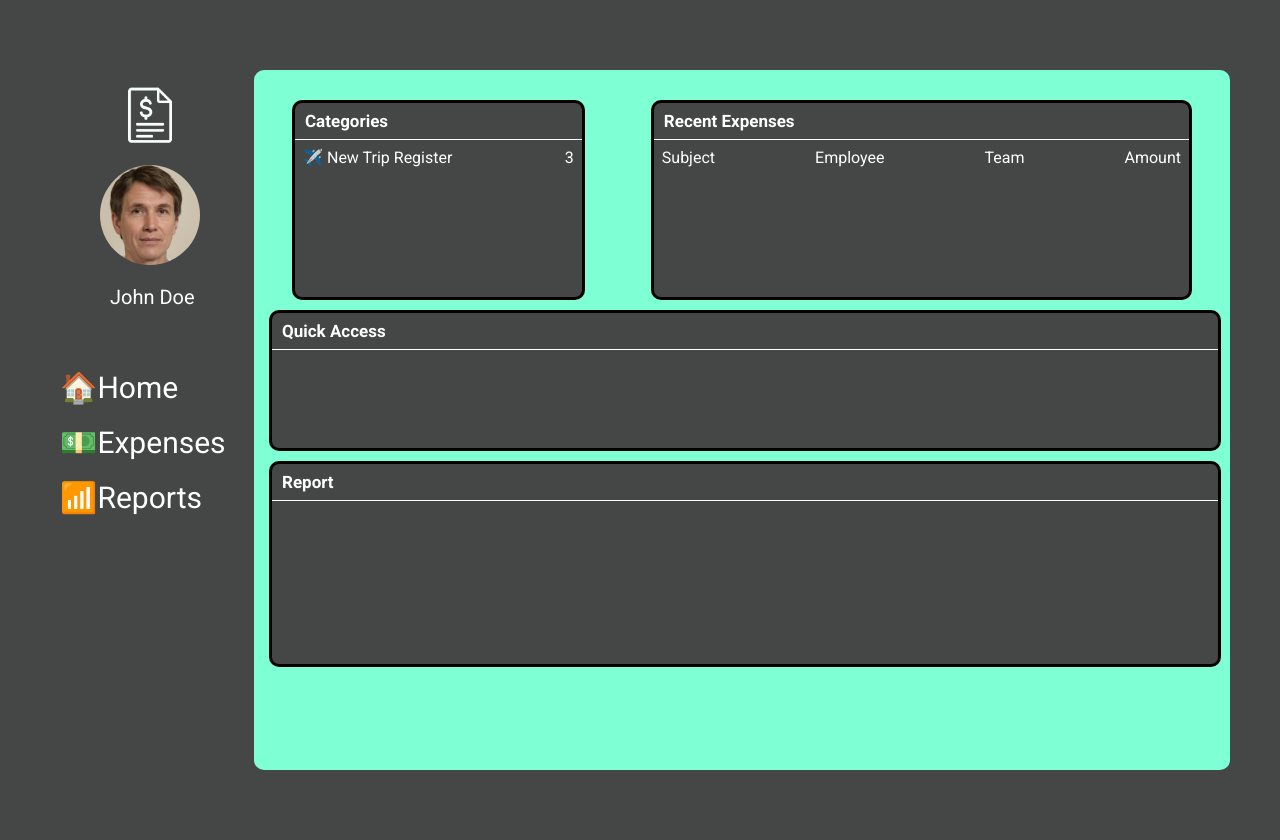
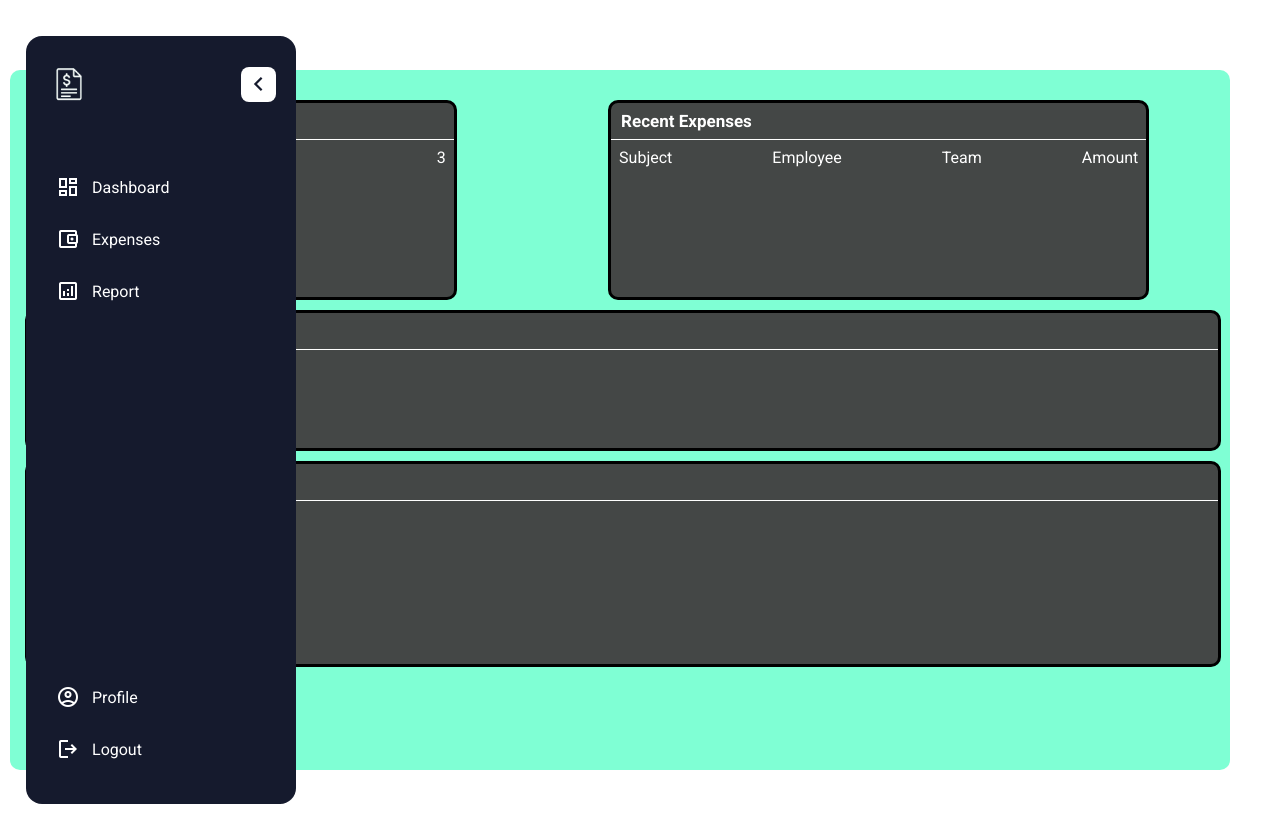
Before and after one commit to Joao14m/ExpenseTracker, a plain HTML site: page frontend/pages/dashboard.html in a window 1280 px wide. Drawn offline with nearby package versions, Linux system fonts and the light colour scheme.

Commit message:
Navbar changes

```diff
--- a/frontend/pages/dashboard.html
+++ b/frontend/pages/dashboard.html
@@ -4,11 +4,74 @@
     <meta charset="UTF-8">
     <meta name="viewport" content="width=device-width, initial-scale=1.0">
     <title>Expense Tracker</title>
+    <link rel="stylesheet" href="https://fonts.googleapis.com/css2?family=Material+Symbols+Outlined:opsz,wght,FILL,GRAD@24,400,0,0" />
     <link rel="stylesheet" href="/frontend/style/dashboardStyle.css">
 </head>
 <body>
+<!--
+    <aside class="sidebar">
+        <header class="sidebar-header">
+            <a href="#" class="header-logo">
+                <img src="/frontend/utilities/logo.png">
+            </a>
+            <button class="toggler">
+                <span class="material-symbols-rounder">chevron_left</span>
+            </button>
+        </header>
+    </aside>
+-->
+
     <div class="container">
-        <div class="side_one">
+        <aside class="sidebar">
+            <header class="sidebar-header">
+                <a href="#" class="header-logo">
+                    <img src="/frontend/utilities/logo.png">
+                </a>
+                <button class="toggler sidebar-toggler">
+                    <span class="material-symbols-outlined">chevron_left</span>
+                </button>
+            </header>
+
+            <nav class="sidebar-nav">
+                <ul class="nav-list primary-nav">
+                    <li class="nav-item">
+                        <a href="#" class="nav-link">
+                            <span class="material-symbols-outlined">dashboard</span>
+                            <span class="nav-label">Dashboard</span>
+                        </a>
+                    </li>
+                    <li class="nav-item">
+                        <a href="#" class="nav-link">
+                            <span class="material-symbols-outlined">account_balance_wallet</span>
+                            <span class="nav-label">Expenses</span>
+                        </a>
+                    </li>
+                    <li class="nav-item">
+                        <a href="#" class="nav-link">
+                            <span class="material-symbols-outlined">analytics</span>
+                            <span class="nav-label">Report</span>
+                        </a>
+                    </li>
+                </ul>
+
+                <ul class="nav-list secondary-nav">
+                    <li class="nav-item">
+                        <a href="#" class="nav-link">
+                            <span class="material-symbols-outlined">account_circle</span>
+                            <span class="nav-label">Profile</span>
+                        </a>
+                    </li>
+                    <li class="nav-item">
+                        <a href="#" class="nav-link">
+                            <span class="material-symbols-outlined">logout</span>
+                            <span class="nav-label">Logout</span>
+                        </a>
+                    </li>
+                </ul>
+            </nav>
+        </aside>
+
+        <!-- <div class="side_one">
             <img id="logo" src="/frontend/utilities/logo.png">
             <img id="thisPers" src="/frontend/utilities/thisPerson.jpeg">
             <p id="name">John Doe</p>
@@ -17,7 +80,7 @@
                 <li id="expenses"> <span class="icon">💵</span>Expenses</li>
                 <li id="reports"><span class="icon">📶</span>Reports</li>
             </ul>
-        </div>
+        </div> -->
         <div class="side_two">
             <div class="miniContainer">
                 <div class="categories box">
@@ -58,5 +121,7 @@
             </div>
         </div>
     </div>
+
+    <script src="/frontend/scripts/dashboard.js"></script>
 </body>
 </html>
--- /dev/null
+++ b/frontend/scripts/dashboard.js
@@ -0,0 +1,8 @@
+const sidebar = document.querySelector(".sidebar");
+const sidebarToggler = document.querySelector(".sidebar-toggler");
+
+// Toggle sidebar's collapsed state
+sidebarToggler.addEventListener("click", () => {
+    // .classList.toggle is a method that adds or removes a CSS class from an element
+    sidebar.classList.toggle("collapsed");
+});
--- a/frontend/style/dashboardStyle.css
+++ b/frontend/style/dashboardStyle.css
@@ -1,10 +1,12 @@
 @import url('https://fonts.googleapis.com/css2?family=Roboto:ital,wght@0,100..900;1,100..900&display=swap');
 
 body{
-    margin: 0px;
+    margin: 0;
+    padding: 0;
     overflow-x: hidden;
     overflow-y: hidden;
     font-family: "Roboto", sans-serif;
+    min-height: 100vh;
 }
 
 /* Margin is pushing each other away from
@@ -18,8 +20,108 @@ body{
     padding-right: 50px;
     height: 100vh;
     display:flex;
-    background-color: #444746;
+    /* background-color: #444746; */
     align-items: center;
+}
+
+/* NavBar/Sidebar */
+
+.sidebar{
+    width: 270px;
+    /* maybe i have to take this out */
+    position: fixed;
+    /* this too (i lied, i might just have to add margin-bottom: 50px) */
+    margin: 16px;
+    border-radius: 16px;
+    background: #151A2D;
+    height: calc(100vh - 32px);
+    transition: 0.4s ease;
+}
+
+.sidebar.collapsed {
+    width: 85px;
+}
+
+.sidebar-header{
+    position: relative;
+    display: flex;
+    padding: 25px 20px;
+    align-items: center;
+    justify-content: space-between;
+}
+
+.sidebar-header .header-logo img{
+    width: 46px;
+    height: 46px;
+    display: block;
+    object-fit: contain;
+    border-radius: 50%;
+}
+
+.sidebar-header .toggler {
+    position: absolute;
+    right: 20px;
+    height: 35px;
+    width: 35px;
+    border: none;
+    color: #151A2D;
+    display: flex;
+    align-items: center;
+    justify-content: center;
+    cursor: pointer;
+    border-radius: 8px;
+    background: #fff;
+    transition: 0.4s ease;
+}
+
+.sidebar-header .toggler:hover{
+    background: #dde4fb;
+}
+
+.sidebar-header .toggler span{
+    font-size: 1.75rem;
+}
+
+.sidebar-nav .nav-list{
+    list-style: none;
+    display: flex;
+    gap: 4px;
+    padding: 0 15px;
+    flex-direction: column;
+    transform: translateY(15px);
+}
+
+.sidebar-nav .nav-link{
+    color: #fff;
+    display: flex;
+    gap: 12px;
+    border-radius: 8px;
+    align-items: center;
+    padding: 12px 15px;
+    text-decoration: none;
+    transition: 0.4s ease;
+}
+
+.sidebar-nav .nav-link:hover{
+    color: #151A2D;
+    background: #fff;
+}
+
+.sidebar-nav .nav-link .nav-label{
+    transition: opacity 0.4s ease;
+}
+
+.sidebar.collapsed .sidebar-nav .nav-link .nav-label{
+    opacity: 0;
+    /* pointer-events controls whether or not an element can respond
+    to mouse/touch events like click, hover, or pointermove */
+    pointer-events: none;
+}
+
+.sidebar-nav .secondary-nav{
+    position: absolute;
+    bottom: 30px;
+    width: 100%;
 }
 
 /* Side One */
@@ -33,6 +135,7 @@ body{
     height: 690px;
 }
 
+/*
 #thisPers{
     margin-top: 10px;
     margin-left: 90px;
```
